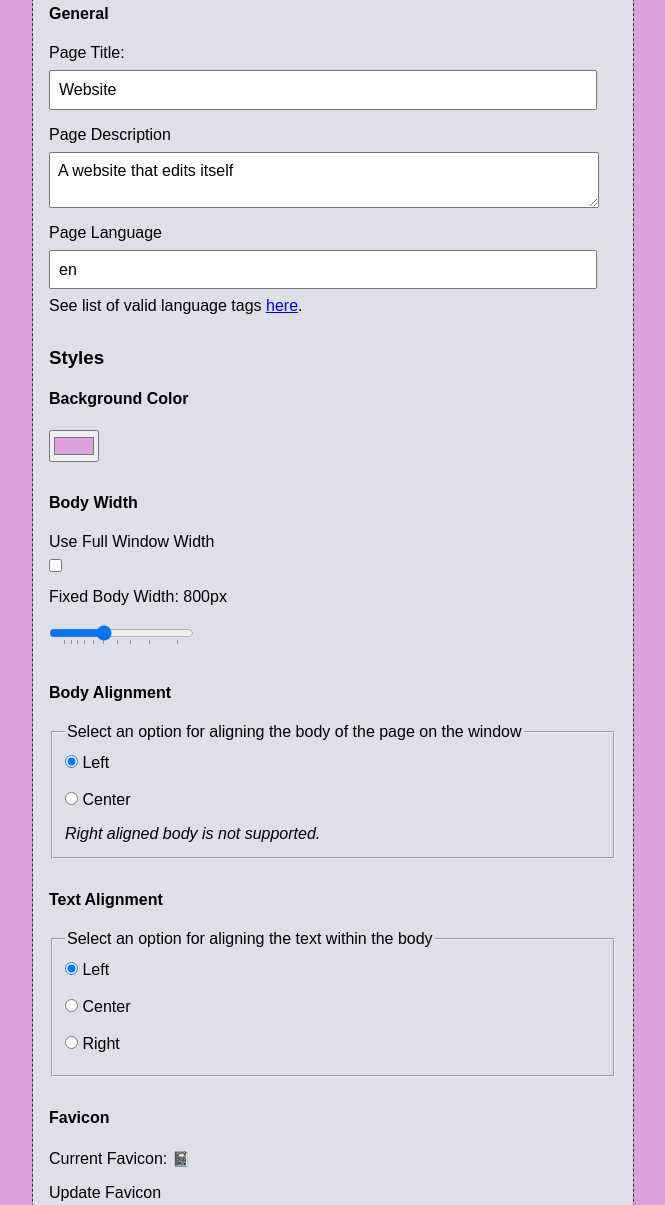
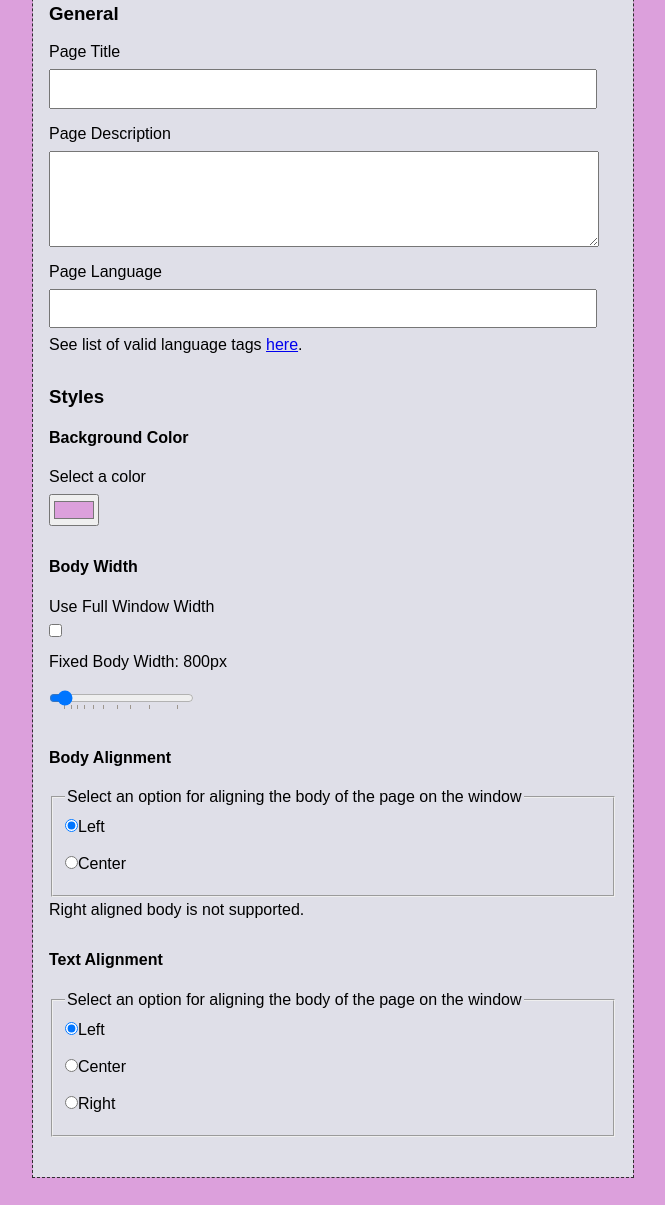
Before and after one commit to patrickweaver/website-editor, a website built with Vite: page src/index.html in a window 1280 px wide. Shown: the part 928-2133 px from the top of the page, without its empty margins (15-680 px from the left). Built offline with nearby package versions, Linux system fonts and the light colour scheme.

Commit message:
Convert some of Local Controls tempaltes to JS

```diff
--- a/src/local/constants.js
+++ b/src/local/constants.js
@@ -20,9 +20,13 @@ export const FULL_WIDTH_CHECKBOX_ID = "update-full-width";
 export const WIDTH_SLIDER_CONTAINER_ID = "update-body-width-container";
 export const WIDTH_SLIDER_ID = "update-body-width";
 export const WIDTH_SLIDER_VALUE_ID = "update-body-width-value";
+export const WIDTH_SLIDER_DATALIST_ID = "body-width-tickmarks";
 export const UPDATE_BODY_ALIGN_CONTAINER = "udpate-body-align-container";
 export const UPDATE_BODY_ALIGN_ID = "update-body-align";
+export const UPDATE_BODY_ALIGN_OPTION_NAME = "body-align";
 export const UPDATE_TEXT_ALIGN_ID = "update-text-align";
+export const UPDATE_TEXT_ALIGN_OPTION_NAME = "text-align";
+export const CONTROLS_SECTION_CLASS = "controls-section";
 export const COLOR_PICKER_CLASS = "color-picker";
 export const SAVE_CHANGES_ID = "save-changes";
 export const CLONE_CLASS = "clone";
@@ -30,6 +34,9 @@ export const CLONE_CONTAINER_CLASS = "clone-container";
 export const EDIT_CLASS = "edit";
 export const EDIT_CONTAINER_CLASS = "edit-container";
 export const EDIT_BUTTONS_CLASS = "edit-buttons";
+export const INPUT_TYPE_TEXT_CLASS = "text-input";
+export const INPUT_TYPE_TEXTAREA_CLASS = "text-textarea";
+export const INPUT_BELOW_LABEL_CLASS = "below-label";
 export const TEXT_EDITOR_ID_READABLE_STRING = "text-editor";
 export const IMAGE_PICKER_ID_READABLE_STRING = "image-picker";
 export const END_OF_DOC_ID = "end-of-document";
@@ -38,11 +45,20 @@ export const LOCAL_CONTROLS_ID = "local-controls";
 export const NEW_CONTENT_MODAL_ID = "new-content-modal";
 export const NEW_CONTENT_MODAL_WRAPPER = "new-content-modal-wrapper";
 export const BUTTON_ELEMENT = "button";
+export const DATALIST_ELEMENT = "datalist";
 export const HEADING_ELEMENTS = ["h1", "h2", "h3", "h4", "h5", "h6"];
+export const FIELDSET_ELEMENT = "fieldset";
+export const INPUT_ELEMENT = "input";
+export const LABEL_ELEMENT = "label";
+export const LEGEND_ELEMENT = "legend";
+export const OPTION_ELEMENT = "option";
 export const PARAGRAPH_ELEMENT = "p";
 export const IMG_ELEMENT = "img";
 export const LIST_ELEMENTS = { UNORDERED: "ul", ORDERED: "ol" };
 export const LIST_ITEM_ELEMENT = "li";
+export const HOZ_RULE_ELEMENT = "hr";
+export const SPAN_ELEMENT = "span";
+export const TEXTAREA_ELEMENT = "textarea";
 
 export const EDITOR_TYPES = {
   TEXT: "text",
@@ -54,7 +70,26 @@ export const EDITOR_TYPES = {
   IMAGE_ALT_TEXT: "image-alt",
 };
 
+export const INPUT_TYPES = {
+  TEXT: "text",
+  TEXTAREA: "textarea",
+  COLOR: "color",
+  CHECKBOX: "checkbox",
+  RADIO: "radio",
+  RANGE: "range",
+};
+
+export const SETTINGS = {
+  BODY_WIDTH: 800,
+  BODY_WIDTHS: [200, 300, 400, 500, 640, 800, 1000, 1200, 1500, 1920],
+};
+
 export const STRINGS = {
+  ALIGNMENT_LABELS: {
+    LEFT: "Left",
+    CENTER: "Center",
+    RIGHT: "Right",
+  },
   BUTTON_CANCEL: "Cancel",
   BUTTON_DELETE: "Delete",
   BUTTON_LINK: "Make Link From Selection",
@@ -76,6 +111,30 @@ export const STRINGS = {
     [EDITOR_TYPES.IMAGE_ALT_TEXT]: "Image alt text",
     [EDITOR_TYPES.ALIGN]: "Edit alignment",
   },
+  LC_BG_COLOR_SUBHEADER: "Background Color",
+  LC_BG_COLOR_LABEL: "Select a color",
+  LC_BODY_ALIGNMENT_LEGEND:
+    "Select an option for aligning the body of the page on the window",
+  LC_BODY_ALIGNMENT_RIGHT_MESSAGE: "Right aligned body is not supported.",
+  LC_BODY_ALIGNMENT_SUBHEADER: "Body Alignment",
+  LC_BODY_WIDTH_SUBHEADER: "Body Width",
+  LC_BODY_WIDTH_FIXED_LABEL: "Fixed Body Width: ",
+  LC_BODY_WIDTH_FULL_LABEL: "Use Full Window Width",
+  LC_TEXT_ALIGNMENT_LEGEND:
+    "Select an option for aligning the text within the body",
+  LC_TEXT_ALIGNMENT_SUBHEADER: "Text Alignment",
+  LC_CONTENT_SUBHEADER: "Add Content",
+  LC_CONTENT_BUTTON: "Add Item",
+  LC_GENERAL_PAGE_DESC_LABEL: "Page Description",
+  LC_GENERAL_PAGE_LANG_LABEL: "Page Language",
+  LC_GENERAL_PAGE_LANG_BELOW_LABEL: `See list of valid language tags <a href="https://en.wikipedia.org/wiki/IETF_language_tag#List_of_subtags" target="_blank">here</a>.`,
+  LC_GENERAL_PAGE_TITLE_LABEL: "Page Title",
+  LC_GENERAL_SUBHEADER: "General",
+  LC_HEADER: "Local Controls",
+  LC_INSTRUCTIONS:
+    "This section of the page will only display when viewing the local version of your website by opening the <code>index.html</code> file on a computer.",
+  LC_METADATA_SUBHEADER: "Metadata",
+  LC_STYLES_SUBHEADER: "Styles",
   PLACEHOLDER_TEXT: "Your text here",
   PROMPT_LINK_URL: "URL:",
   MISSING_SOCIAL_IMAGE_ALT: "&nbsp;Social Image is not set.",
--- a/src/local/enable.js
+++ b/src/local/enable.js
@@ -1,6 +1,6 @@
 import { GLOBALS } from "../globals";
 import { createElement, insertAdj } from "./util/dom";
-import { localControls } from "./util/dom/editors/controls";
+import { getLocalControls } from "./util/dom/editors/controls";
 import { addListenerById } from "./util/dom/events/listeners";
 import { onClickNewContentButton } from "./util/dom/events/handlers";
 import {
@@ -9,11 +9,12 @@ import {
   LOCAL_CONTROLS_CONTAINER_ID,
 } from "./constants";
 
-let localControlsContainer = createElement({
-  id: LOCAL_CONTROLS_CONTAINER_ID,
-});
+export function enableLocalControls() {
+  const localControlsContainer = createElement({
+    id: LOCAL_CONTROLS_CONTAINER_ID,
+  });
 
-export function enableLocalControls() {
+  const localControls = getLocalControls();
   insertAdj(END_OF_DOC_ID, localControlsContainer, "afterend");
   insertAdj(LOCAL_CONTROLS_CONTAINER_ID, localControls);
   addListenerById(ADD_ITEM_ID, onClickNewContentButton, "click");
--- a/src/local/templates.js
+++ b/src/local/templates.js
@@ -5,11 +5,7 @@ import {
 } from "./util/dom";
 
 import {
-  ADD_ITEM_CANCEL_BUTTON_ID,
-  ADD_ITEM_HEADING_ID,
   ADD_ITEM_ID,
-  ADD_ITEM_IMAGE_ID,
-  ADD_ITEM_PARAGRAPH_ID,
   CANCEL_FAVICON_UPDATE_ID,
   COLOR_PICKER_CLASS,
   CONFIRM_FAVICON_UPDATE_ID,
@@ -20,7 +16,6 @@ import {
   PAGE_DESC_INPUT_ID,
   PAGE_LANG_INPUT_ID,
   PAGE_TITLE_INPUT_ID,
-  NEW_CONTENT_MODAL_ID,
   STRINGS,
   UPDATE_BACKGROUND_COLOR_ID,
   UPDATE_BODY_ALIGN_CONTAINER,
@@ -36,18 +31,6 @@ import {
 
 const { url: currentSocialImageURL, alt: currentSocialImageAlt } =
   getCurrentSocialImage();
-
-export const NEW_CONTENT_MODAL_HTML = `
-  <div id="${NEW_CONTENT_MODAL_ID}">
-    <h2>Add New Content</h2>
-    <ul>
-      <li><button id="${ADD_ITEM_HEADING_ID}">Heading</button></li>
-      <li><button id="${ADD_ITEM_PARAGRAPH_ID}">Paragraph</button></li>
-      <li><button id="${ADD_ITEM_IMAGE_ID}">Image</button></li>
-    </ul>
-    <button id="${ADD_ITEM_CANCEL_BUTTON_ID}">Cancel</button>
-  </div>
-`;
 
 const ADD_CONTENT = `
   <div class="controls-section">
@@ -230,15 +213,15 @@ const SAVE_CHANGES = `
 `;
 
 export const LOCAL_CONTROLS_HTML = `
-  <h2>Local Controls</h2>
+  <h2>${STRINGS.LOCAL_CONTROLS_HEADER}</h2>
   <p>
-    This section of the page will only display when viewing the local version of your website by opening the <code>index.html</code> file on a computer.
+    ${STRINGS.LOCAL_CONTROLS_INSTRUCTIONS}
   </p>
   <hr/>
 
   ${ADD_CONTENT}
 
-  <h3>Metadata</h3>
+  <h3>${STRINGS.LOCAL_CONTROLS_METADATA_SUBHEADER}</h3>
 
   ${METADATA_EDITOR}
 
--- a/src/local/util/dom/editors/controls.js
+++ /dev/null
@@ -1,8 +0,0 @@
-import { LOCAL_CONTROLS_HTML } from "../../../templates";
-import { createElement } from "..";
-import { LOCAL_CONTROLS_ID } from "../../../constants";
-
-export const localControls = createElement({
-  id: LOCAL_CONTROLS_ID,
-  innerHTML: LOCAL_CONTROLS_HTML,
-});
--- /dev/null
+++ b/src/local/util/dom/editors/controls/index.js
@@ -0,0 +1,316 @@
+import { LOCAL_CONTROLS_HTML } from "../../../../templates";
+import {
+  createElement,
+  getBodyBackgroundColor,
+  getCurrentFaviconURL,
+  getCurrentSocialImage,
+} from "../..";
+import {
+  ADD_ITEM_ID,
+  BUTTON_ELEMENT,
+  COLOR_PICKER_CLASS,
+  CONTROLS_SECTION_CLASS,
+  DATALIST_ELEMENT,
+  FIELDSET_ELEMENT,
+  FULL_WIDTH_CHECKBOX_ID,
+  HEADING_ELEMENTS,
+  HOZ_RULE_ELEMENT,
+  INPUT_BELOW_LABEL_CLASS,
+  INPUT_ELEMENT,
+  INPUT_TYPES,
+  INPUT_TYPE_TEXT_CLASS,
+  LABEL_ELEMENT,
+  LEGEND_ELEMENT,
+  LOCAL_CONTROLS_ID,
+  OPTION_ELEMENT,
+  PAGE_DESC_INPUT_ID,
+  PAGE_LANG_INPUT_ID,
+  PAGE_TITLE_INPUT_ID,
+  PARAGRAPH_ELEMENT,
+  SETTINGS,
+  SPAN_ELEMENT,
+  STRINGS,
+  TEXTAREA_ELEMENT,
+  UPDATE_BACKGROUND_COLOR_ID,
+  UPDATE_BODY_ALIGN_ID,
+  UPDATE_BODY_ALIGN_OPTION_NAME,
+  UPDATE_TEXT_ALIGN_ID,
+  UPDATE_TEXT_ALIGN_OPTION_NAME,
+  WIDTH_SLIDER_CONTAINER_ID,
+  WIDTH_SLIDER_DATALIST_ID,
+  WIDTH_SLIDER_ID,
+  WIDTH_SLIDER_VALUE_ID,
+} from "../../../../constants";
+
+const {
+  ALIGNMENT_LABELS,
+  LC_BG_COLOR_SUBHEADER,
+  LC_BG_COLOR_LABEL,
+  LC_BODY_ALIGNMENT_LEGEND,
+  LC_BODY_ALIGNMENT_RIGHT_MESSAGE,
+  LC_BODY_ALIGNMENT_SUBHEADER,
+  LC_BODY_WIDTH_SUBHEADER,
+  LC_BODY_WIDTH_FIXED_LABEL,
+  LC_BODY_WIDTH_FULL_LABEL,
+  LC_TEXT_ALIGNMENT_LEGEND,
+  LC_TEXT_ALIGNMENT_SUBHEADER,
+  LC_CONTENT_SUBHEADER,
+  LC_CONTENT_BUTTON,
+  LC_GENERAL_PAGE_DESC_LABEL,
+  LC_GENERAL_PAGE_LANG_LABEL,
+  LC_GENERAL_PAGE_LANG_BELOW_LABEL,
+  LC_GENERAL_PAGE_TITLE_LABEL,
+  LC_GENERAL_SUBHEADER,
+  LC_HEADER,
+  LC_INSTRUCTIONS,
+  LC_METADATA_SUBHEADER,
+  LC_STYLES_SUBHEADER,
+} = STRINGS;
+const [_H1, H2, H3, H4] = HEADING_ELEMENTS;
+
+function getControlsSection(headerText, children = [], headerTag = H3) {
+  const section = createElement({ classList: [CONTROLS_SECTION_CLASS] });
+  const header = createElement({ tag: headerTag, innerHTML: headerText });
+  [header, ...children].forEach((element) => {
+    section.insertAdjacentElement("beforeend", element);
+  });
+  return section;
+}
+
+function getControlsInput(id, _type, labelText, value, _classList = []) {
+  const label = createElement({
+    tag: LABEL_ELEMENT,
+    innerHTML: labelText,
+    htmlFor: id,
+  });
+  let classList = _classList;
+  _type === INPUT_TYPES.TEXT && classList.push(INPUT_TYPE_TEXT_CLASS);
+  let tag = INPUT_ELEMENT;
+  let type = _type;
+  if (_type === INPUT_TYPES.TEXTAREA) {
+    tag = TEXTAREA_ELEMENT;
+    type = undefined;
+  }
+  const input = createElement({ id, tag, type, value, classList });
+  return [label, input];
+}
+
+function getControlsAlignmentInput(fieldsetId, legendText, options) {
+  const fieldset = createElement({
+    tag: FIELDSET_ELEMENT,
+    id: UPDATE_BODY_ALIGN_ID,
+  });
+  const legend = createElement({
+    tag: LEGEND_ELEMENT,
+    innerHTML: LC_BODY_ALIGNMENT_LEGEND,
+  });
+  const optionElements = options.map((option) => {
+    const { id, name, value, checked, labelText } = option;
+    const container = createElement();
+    const [label, input] = getControlsInput(
+      id,
+      INPUT_TYPES.RADIO,
+      labelText,
+      value
+    );
+    input.name = name;
+    input.checked = checked;
+    container.insertAdjacentElement("beforeend", input);
+    container.insertAdjacentElement("beforeend", label);
+    return container;
+  });
+  fieldset.insertAdjacentElement("beforeend", legend);
+  optionElements.forEach((optionElement) => {
+    fieldset.insertAdjacentElement("beforeend", optionElement);
+  });
+  return [fieldset];
+}
+
+export function getLocalControls() {
+  const addContent = getControlsSection(LC_CONTENT_SUBHEADER, [
+    createElement({
+      id: ADD_ITEM_ID,
+      tag: BUTTON_ELEMENT,
+      innerHTML: LC_CONTENT_BUTTON,
+    }),
+  ]);
+
+  const generalMetaEditor = getControlsSection(LC_GENERAL_SUBHEADER, [
+    ...getControlsInput(
+      PAGE_TITLE_INPUT_ID,
+      INPUT_TYPES.TEXT,
+      LC_GENERAL_PAGE_TITLE_LABEL
+    ),
+    ...getControlsInput(
+      PAGE_DESC_INPUT_ID,
+      INPUT_TYPES.TEXTAREA,
+      LC_GENERAL_PAGE_DESC_LABEL
+    ),
+    ...getControlsInput(
+      PAGE_LANG_INPUT_ID,
+      INPUT_TYPES.TEXT,
+      LC_GENERAL_PAGE_LANG_LABEL
+    ),
+    createElement({
+      tag: LABEL_ELEMENT,
+      htmlFor: PAGE_LANG_INPUT_ID,
+      classList: [INPUT_BELOW_LABEL_CLASS],
+      innerHTML: LC_GENERAL_PAGE_LANG_BELOW_LABEL,
+    }),
+  ]);
+  const backgroundColorEditor = getControlsSection(
+    LC_BG_COLOR_SUBHEADER,
+    getControlsInput(
+      UPDATE_BACKGROUND_COLOR_ID,
+      INPUT_TYPES.COLOR,
+      LC_BG_COLOR_LABEL,
+      getBodyBackgroundColor(),
+      [COLOR_PICKER_CLASS]
+    ),
+    H4
+  );
+
+  const bodyWidthFixedEditor = createElement({ id: WIDTH_SLIDER_CONTAINER_ID });
+  const bodyWidthFixedCurrentValue = createElement({
+    id: WIDTH_SLIDER_VALUE_ID,
+    tag: SPAN_ELEMENT,
+    innerHTML: `${SETTINGS.BODY_WIDTH}px`,
+  });
+  const bodyWidthFixedLabel = createElement({
+    tag: LABEL_ELEMENT,
+    htmlFor: WIDTH_SLIDER_ID,
+    innerHTML: LC_BODY_WIDTH_FIXED_LABEL,
+  });
+  bodyWidthFixedLabel.insertAdjacentElement(
+    "beforeend",
+    bodyWidthFixedCurrentValue
+  );
+  const bodyWidthFixedInput = createElement({
+    id: WIDTH_SLIDER_ID,
+    tag: INPUT_ELEMENT,
+    type: INPUT_TYPES.RANGE,
+    value: SETTINGS.BODY_WIDTH,
+  });
+  bodyWidthFixedInput.min = SETTINGS.BODY_WIDTHS[0];
+  bodyWidthFixedInput.max =
+    SETTINGS.BODY_WIDTHS[SETTINGS.BODY_WIDTHS.length - 1];
+
+  const bodyWidthFixedDatalist = createElement({
+    id: WIDTH_SLIDER_DATALIST_ID,
+    tag: DATALIST_ELEMENT,
+  });
+  SETTINGS.BODY_WIDTHS.forEach((value) => {
+    const option = createElement({ tag: OPTION_ELEMENT, value });
+    option.label = `${value}px`;
+    bodyWidthFixedDatalist.insertAdjacentElement("beforeend", option);
+  });
+  bodyWidthFixedInput.setAttribute("list", WIDTH_SLIDER_DATALIST_ID);
+  bodyWidthFixedEditor.insertAdjacentElement("beforeend", bodyWidthFixedLabel);
+  bodyWidthFixedEditor.insertAdjacentElement("beforeend", bodyWidthFixedInput);
+  bodyWidthFixedEditor.insertAdjacentElement(
+    "beforeend",
+    bodyWidthFixedDatalist
+  );
+
+  const bodyWidthEditor = getControlsSection(
+    LC_BODY_WIDTH_SUBHEADER,
+    [
+      ...getControlsInput(
+        FULL_WIDTH_CHECKBOX_ID,
+        INPUT_TYPES.CHECKBOX,
+        LC_BODY_WIDTH_FULL_LABEL
+      ),
+      bodyWidthFixedEditor,
+    ],
+    H4
+  );
+  const bodyAlignmentEditor = getControlsSection(
+    LC_BODY_ALIGNMENT_SUBHEADER,
+
+    [
+      ...getControlsAlignmentInput(
+        UPDATE_BODY_ALIGN_ID,
+        LC_BODY_ALIGNMENT_LEGEND,
+        [
+          {
+            id: "body-left",
+            name: UPDATE_BODY_ALIGN_OPTION_NAME,
+            value: "left",
+            checked: true,
+            labelText: ALIGNMENT_LABELS.LEFT,
+          },
+          {
+            id: "body-center",
+            name: UPDATE_BODY_ALIGN_OPTION_NAME,
+            value: "center",
+            checked: false,
+            labelText: ALIGNMENT_LABELS.CENTER,
+          },
+        ]
+      ),
+      createElement({
+        tag: LABEL_ELEMENT,
+        innerHTML: LC_BODY_ALIGNMENT_RIGHT_MESSAGE,
+      }),
+    ],
+    H4
+  );
+  const textAlignmentEditor = getControlsSection(
+    LC_TEXT_ALIGNMENT_SUBHEADER,
+
+    getControlsAlignmentInput(UPDATE_TEXT_ALIGN_ID, LC_TEXT_ALIGNMENT_LEGEND, [
+      {
+        id: "text-left",
+        name: UPDATE_TEXT_ALIGN_OPTION_NAME,
+        value: "left",
+        checked: true,
+        labelText: ALIGNMENT_LABELS.LEFT,
+      },
+      {
+        id: "text-center",
+        name: UPDATE_TEXT_ALIGN_OPTION_NAME,
+        value: "center",
+        checked: false,
+        labelText: ALIGNMENT_LABELS.CENTER,
+      },
+      {
+        id: "text-right",
+        name: UPDATE_TEXT_ALIGN_OPTION_NAME,
+        value: "right",
+        checked: false,
+        labelText: ALIGNMENT_LABELS.RIGHT,
+      },
+    ]),
+    H4
+  );
+  const faviconEditor = createElement();
+  const socialImageEditor = createElement();
+  const saveChanges = createElement();
+
+  const { url: currentSocialImageURL, alt: currentSocialImageAlt } =
+    getCurrentSocialImage();
+
+  const wrapper = createElement({ id: LOCAL_CONTROLS_ID });
+  const children = [
+    createElement({ tag: H2, innerHTML: LC_HEADER }),
+    createElement({ tag: PARAGRAPH_ELEMENT, innerHTML: LC_INSTRUCTIONS }),
+    createElement({ tag: HOZ_RULE_ELEMENT }),
+    addContent,
+    createElement({ tag: H3, innerHTML: LC_METADATA_SUBHEADER }),
+    generalMetaEditor,
+    createElement({ tag: H3, innerHTML: LC_STYLES_SUBHEADER }),
+    backgroundColorEditor,
+    bodyWidthEditor,
+    bodyAlignmentEditor,
+    textAlignmentEditor,
+    faviconEditor,
+    socialImageEditor,
+    saveChanges,
+  ];
+
+  children.forEach((element) => {
+    wrapper.insertAdjacentElement("beforeend", element);
+  });
+
+  return wrapper;
+}
--- a/src/style.css
+++ b/src/style.css
@@ -51,6 +51,10 @@ textarea {
   /* padding 0.5rem, border 1px */
   min-height: 6rem;
   font-family: "Arial", sans-serif;
+}
+
+textarea.text-textarea {
+  min-height: 2rem;
 }
 
 img {
```
